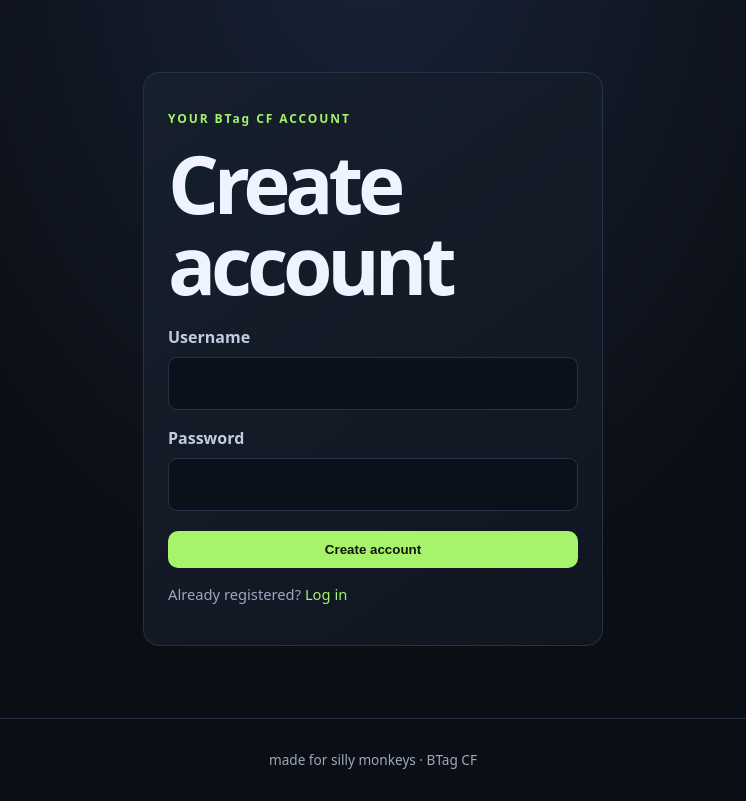
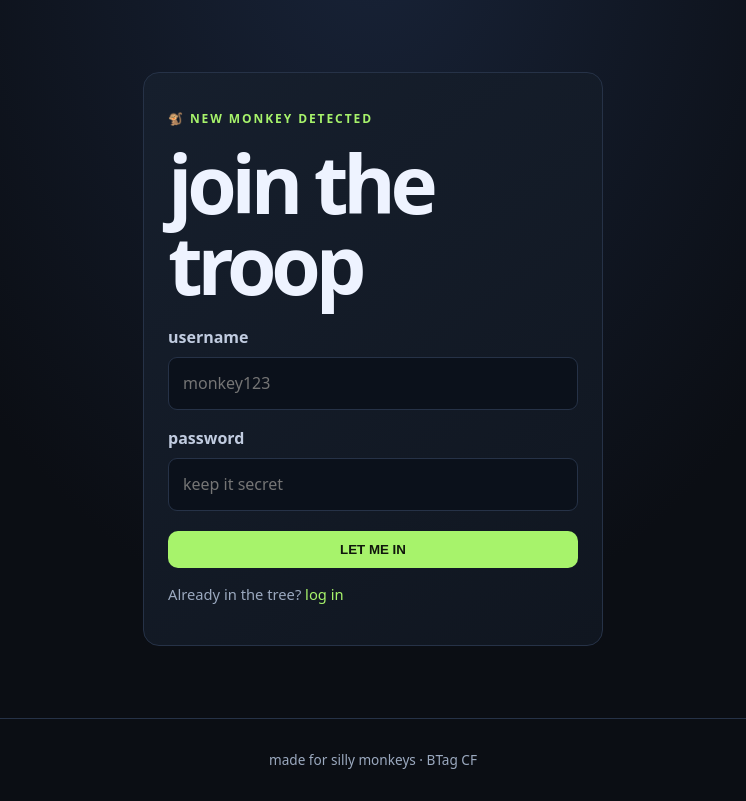
Before and after one commit to doctorgtstudios-spec/btag-cf, a Flask app: page /register in a window 1280 px wide. Shown: the part 93-894 px from the top of the page, without its empty margins (267-1013 px from the left). Run offline with Flask 3, Linux system fonts and the light colour scheme; some libraries are stand-ins or nearby versions.

Commit message:
Make BTag CF UI playful and simple

```diff
--- a/templates/auth.html
+++ b/templates/auth.html
@@ -1,17 +1,17 @@
 {% extends "base.html" %}
-{% block title %}{{ 'Create account' if mode == 'register' else 'Log in' }} — BTag CF{% endblock %}
+{% block title %}{{ 'join the monkeys' if mode == 'register' else 'welcome back' }} — BTag CF{% endblock %}
 {% block content %}
 <section class="form-panel">
-  <p class="eyebrow">YOUR BTag CF ACCOUNT</p>
-  <h1>{{ 'Create account' if mode == 'register' else 'Welcome back' }}</h1>
+  <p class="eyebrow">{{ '🐒 NEW MONKEY DETECTED' if mode == 'register' else '👋 OI, YOU AGAIN' }}</p>
+  <h1>{{ 'join the troop' if mode == 'register' else 'welcome back' }}</h1>
   <form method="post">
     <input type="hidden" name="csrf_token" value="{{ csrf_token() }}">
-    <label>Username</label>
-    <input name="username" minlength="3" maxlength="24" pattern="[A-Za-z0-9_]+" autocomplete="username" required>
-    <label>Password</label>
-    <input type="password" name="password" minlength="10" autocomplete="{{ 'new-password' if mode == 'register' else 'current-password' }}" required>
-    <button class="button primary full" type="submit">{{ 'Create account' if mode == 'register' else 'Log in' }}</button>
+    <label>username</label>
+    <input name="username" minlength="3" maxlength="24" pattern="[A-Za-z0-9_]+" autocomplete="username" placeholder="monkey123" required>
+    <label>password</label>
+    <input type="password" name="password" minlength="10" autocomplete="{{ 'new-password' if mode == 'register' else 'current-password' }}" placeholder="keep it secret" required>
+    <button class="button primary full" type="submit">{{ 'LET ME IN' if mode == 'register' else 'IM BACK' }}</button>
   </form>
-  <p class="muted">{% if mode == 'register' %}Already registered? <a href="{{ url_for('login') }}">Log in</a>{% else %}New here? <a href="{{ url_for('register') }}">Create an account</a>{% endif %}</p>
+  <p class="muted">{% if mode == 'register' %}Already in the tree? <a href="{{ url_for('login') }}">log in</a>{% else %}New around here? <a href="{{ url_for('register') }}">make an account</a>{% endif %}</p>
 </section>
 {% endblock %}
```
